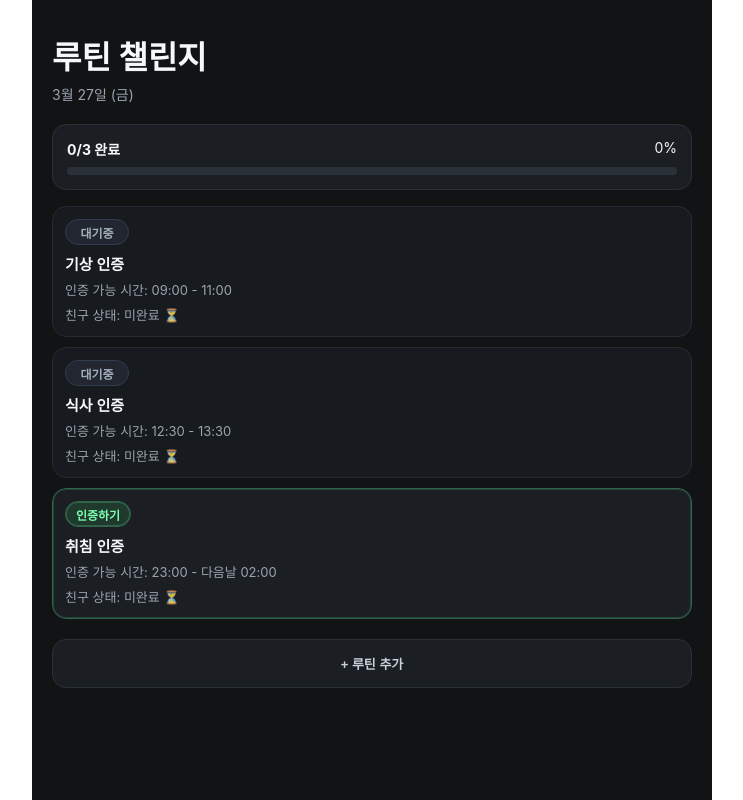
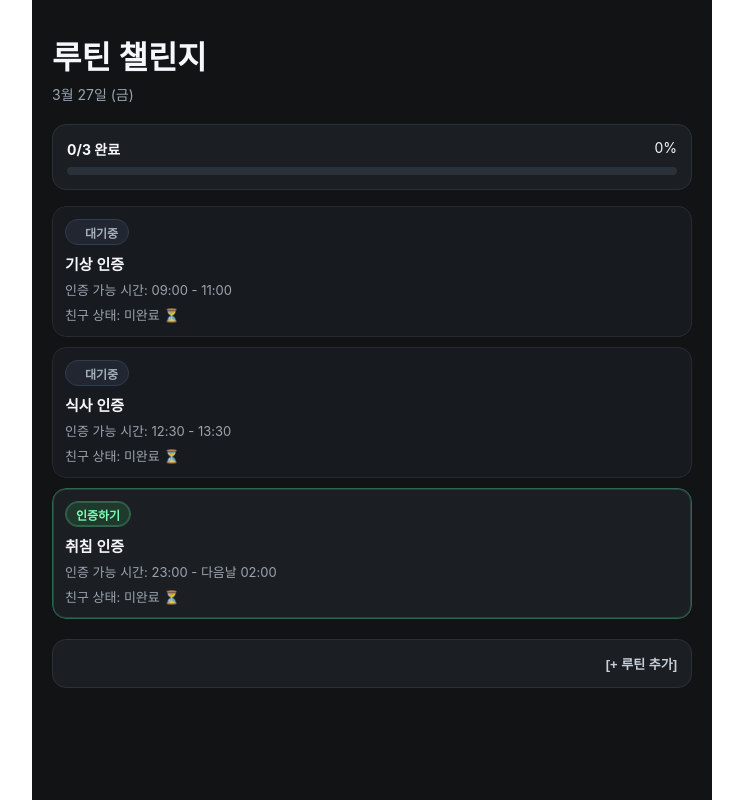
Before and after one commit to jxxh204/routine-app, a Next.js app in the folder apps/web/: page /today in a window 1280 px wide. Shown: the whole page, without its empty margins (268-1011 px from the left). Built offline with nearby package versions, Linux system fonts and the light colour scheme; no server answers.

Commit message:
style(web): 루틴추가 버튼 우측정렬 및 브라켓 레이블 적용

```diff
--- a/apps/web/src/app/today/today-view.tsx
+++ b/apps/web/src/app/today/today-view.tsx
@@ -761,7 +761,7 @@ export function TodayView() {
               setIsAddFormOpen((prev) => !prev);
             }}
           >
-            {isAddFormOpen ? '닫기' : '+ 루틴 추가'}
+            {isAddFormOpen ? '닫기' : '[+ 루틴 추가]'}
           </button>
         </div>
 
@@ -907,7 +907,7 @@ const styles: Record<string, CSSProperties> = {
   },
   addHeaderRow: {
     display: 'flex',
-    justifyContent: 'center',
+    justifyContent: 'flex-end',
     alignItems: 'center',
   },
   addToggleButton: {
@@ -1009,7 +1009,7 @@ const styles: Record<string, CSSProperties> = {
     width: 152,
     display: 'flex',
     alignItems: 'center',
-    justifyContent: 'center',
+    justifyContent: 'flex-end',
     gap: 8,
     background: '#21262d',
     border: '1px solid #303844',
@@ -1048,7 +1048,7 @@ const styles: Record<string, CSSProperties> = {
   checkTag: {
     display: 'inline-flex',
     alignItems: 'center',
-    justifyContent: 'center',
+    justifyContent: 'flex-end',
     minWidth: 64,
     height: 26,
     borderRadius: 999,
@@ -1130,7 +1130,7 @@ const styles: Record<string, CSSProperties> = {
     background: 'rgba(8,10,14,0.8)',
     display: 'flex',
     flexDirection: 'column',
-    justifyContent: 'center',
+    justifyContent: 'flex-end',
     gap: 6,
     padding: 6,
   },
@@ -1158,7 +1158,7 @@ const styles: Record<string, CSSProperties> = {
     background: 'rgba(8, 10, 14, 0.78)',
     display: 'flex',
     alignItems: 'center',
-    justifyContent: 'center',
+    justifyContent: 'flex-end',
     padding: 16,
     zIndex: 30,
   },
```
